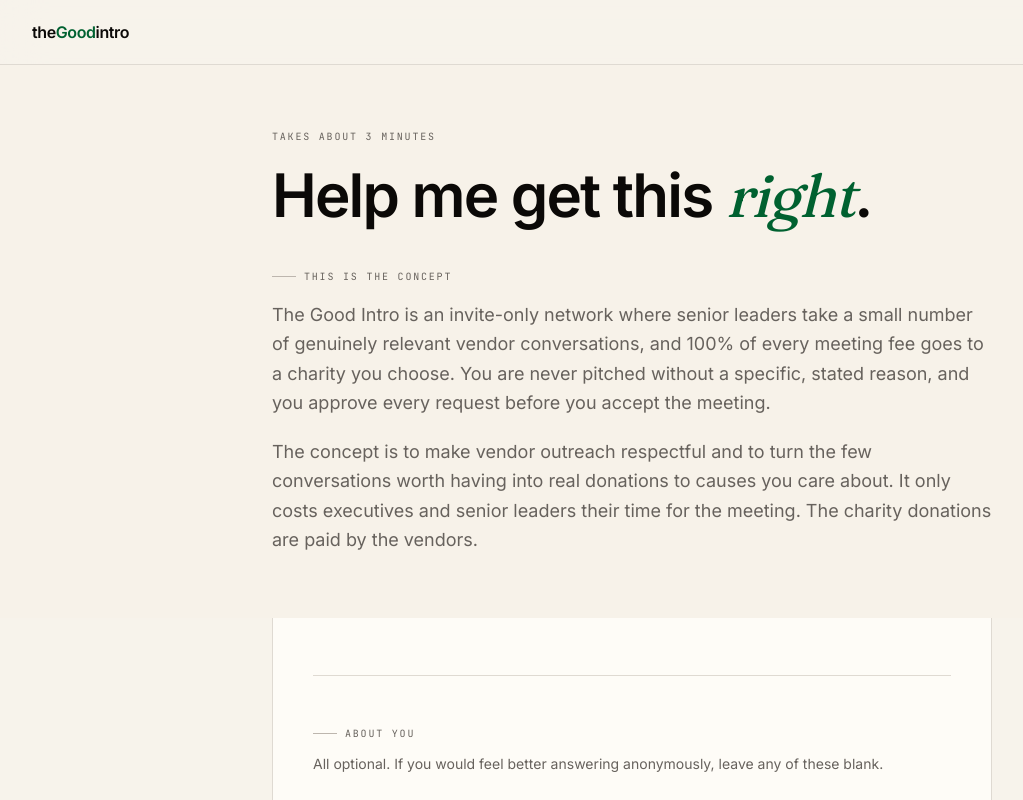
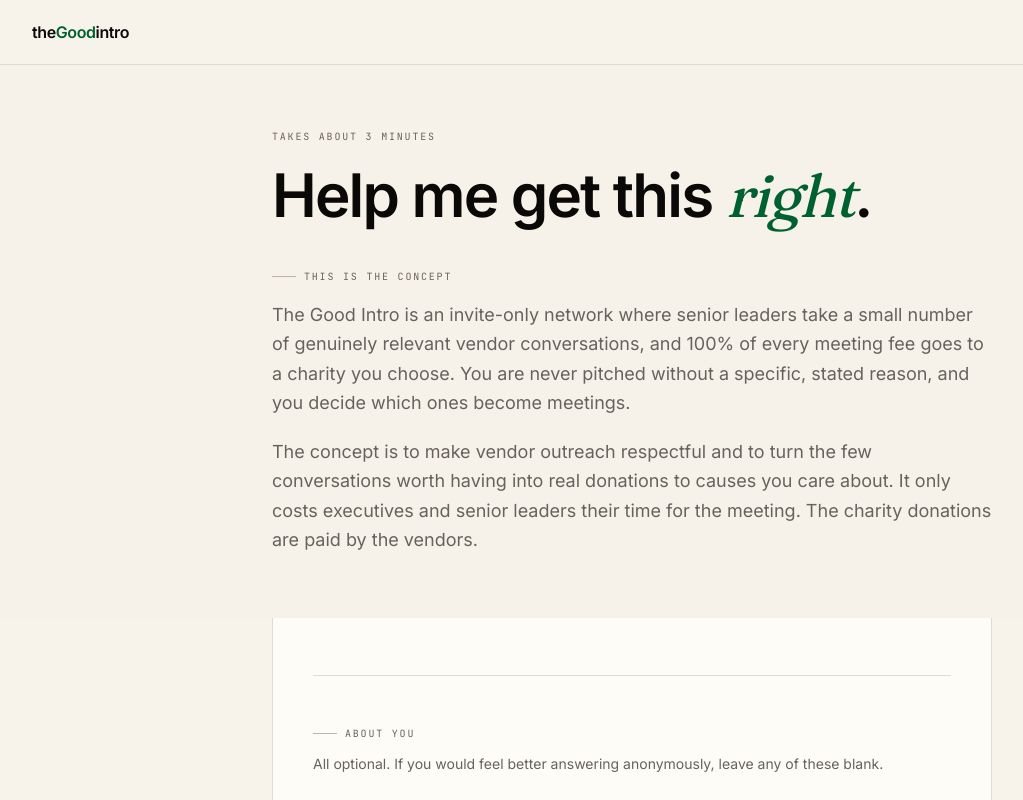
Before and after one commit to mitsubishyy/theGoodintro, a Next.js app: page /apply in a window 1280 px wide. Shown: the top 800 px of the page, without its empty margins (8-1031 px from the left). Built offline with nearby package versions, Linux system fonts and the light colour scheme.

Commit message:
copy(apply): tighten the approval line
"and you approve every request before you accept the meeting" was
redundant (approve == accept). Replaced with "and you decide which
ones become meetings".

Co-Authored-By: Claude Opus 4.7 (1M context) <noreply@anthropic.com>

```diff
--- a/app/apply/page.tsx
+++ b/app/apply/page.tsx
@@ -48,7 +48,7 @@ export default function ApplyPage() {
                 take a small number of genuinely relevant vendor conversations,
                 and 100% of every meeting fee goes to a charity you choose. You
                 are never pitched without a specific, stated reason, and you
-                approve every request before you accept the meeting.
+                decide which ones become meetings.
               </p>
               <p>
                 The concept is to make vendor outreach respectful and to turn
```
